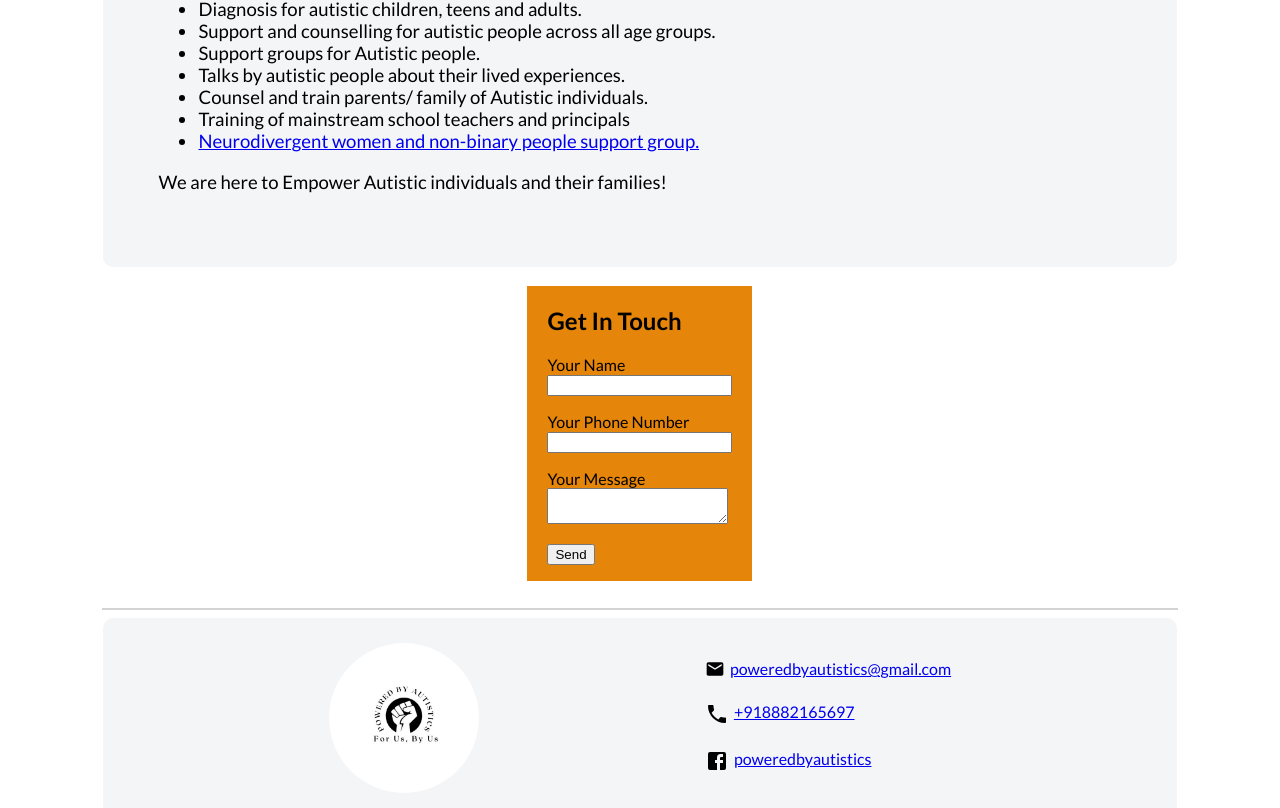
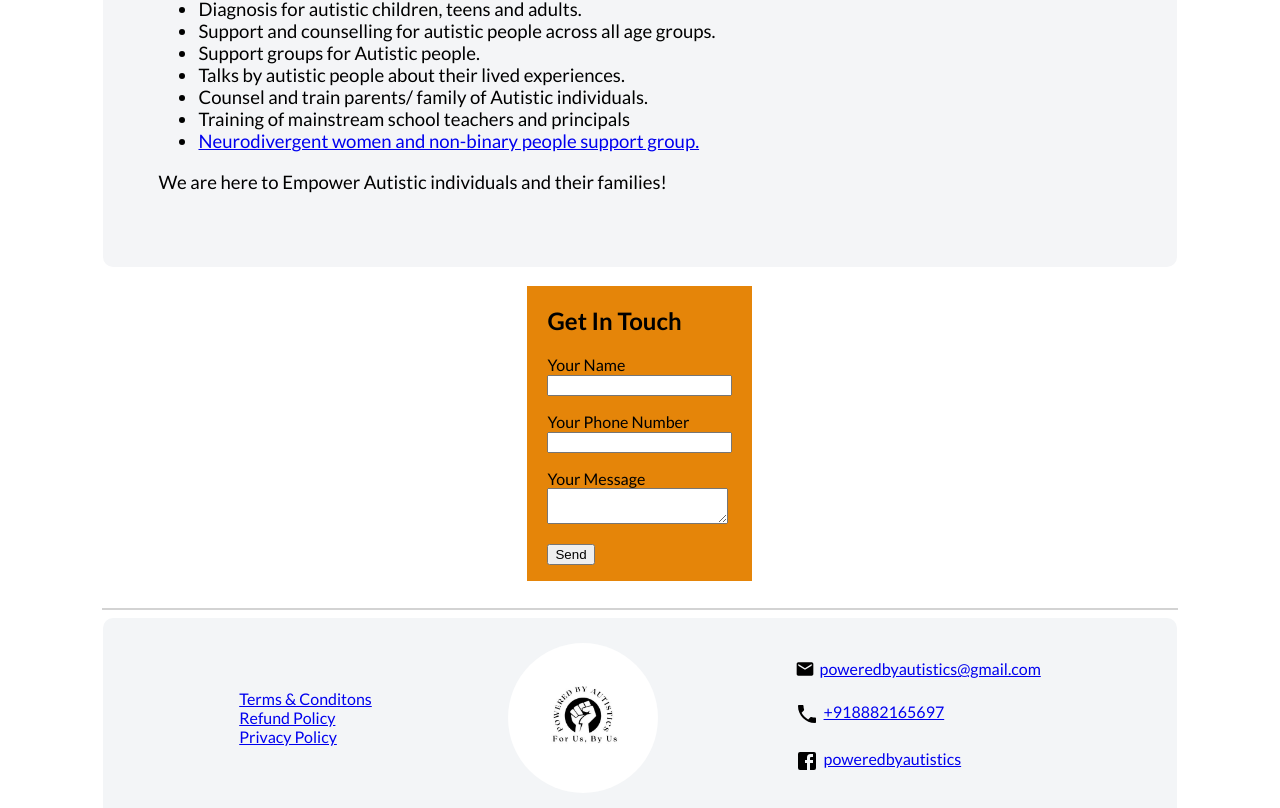
Before and after one commit to vdhyutidhara/poweredbyautistics-app, a React (Create React App) app: page / in a window 1280 px wide. Shown: the part 577-1385 px from the top of the page. Built offline with nearby package versions, Linux system fonts and the light colour scheme.

Commit message:
added footer menu and link to a component

```diff
--- a/src/Components/Foooter/Footer.jsx
+++ b/src/Components/Foooter/Footer.jsx
@@ -6,6 +6,11 @@ import ContactInfo from "../ContactInfo";
 export default function Footer() {
   return (
     <div className={styles.footerContainer}>
+      <div className={styles.footermenu}>
+        <a href="/terms&condition">Terms & Conditons</a>
+        <a href="/refundPolicy">Refund Policy</a>
+        <a href="/privacyPolicy">Privacy Policy</a>
+      </div>
       <div className={styles.headerMain}>
         <Avatar
           alt="Logo"
@@ -13,7 +18,7 @@ export default function Footer() {
           sx={{ height: "auto", width: "150px", margin: "0px auto" }}
         />
       </div>
-      <ContactInfo/>
+      <ContactInfo />
     </div>
   );
 }
--- a/src/Components/Foooter/Footer.module.css
+++ b/src/Components/Foooter/Footer.module.css
@@ -14,3 +14,10 @@
   height: 500px;
   width: 500px;
 }
+
+.footermenu {
+  display: flex;
+  flex-direction: column;
+  text-decoration: none;
+  color: black;
+}
--- /dev/null
+++ b/src/Components/Foooter/privacyPolicy.jsx
@@ -0,0 +1,3 @@
+export default function PrivacyPolicy() {
+  return <div>Privacy Policy</div>;
+}
--- /dev/null
+++ b/src/Components/Foooter/refundPolicy.jsx
@@ -0,0 +1,3 @@
+export default function RefundPolicy() {
+  return <div>Refund Policy</div>;
+}
--- /dev/null
+++ b/src/Components/Foooter/termsCondition.jsx
@@ -0,0 +1,3 @@
+export default function TermsCondition() {
+  return <div>Terms & Condition</div>;
+}
--- a/src/Routes/Router.jsx
+++ b/src/Routes/Router.jsx
@@ -4,6 +4,9 @@ import Home from "../Components/Main/Home";
 import Services from "../Components/Main/Services";
 import Blog from "../Components/Main/Blog";
 import About from "../Components/Main/About";
+import PrivacyPolicy from "../Components/Foooter/privacyPolicy";
+import RefundPolicy from "../Components/Foooter/refundPolicy";
+import TermsCondition from "../Components/Foooter/termsCondition";
 
 import styles from "./Router.module.css";
 import { Instagram } from "@mui/icons-material";
@@ -51,6 +54,9 @@ export default function Router() {
         <Route path="about" element={<About />} />
         <Route path="services" element={<Services />} />
         <Route path="blog" element={<Blog />} />
+        <Route path="terms&condition" element={<TermsCondition />} />
+        <Route path="refundPolicy" element={<RefundPolicy />} />
+        <Route path="privacyPolicy" element={<PrivacyPolicy />} />
       </Routes>
     </div>
   );
```
